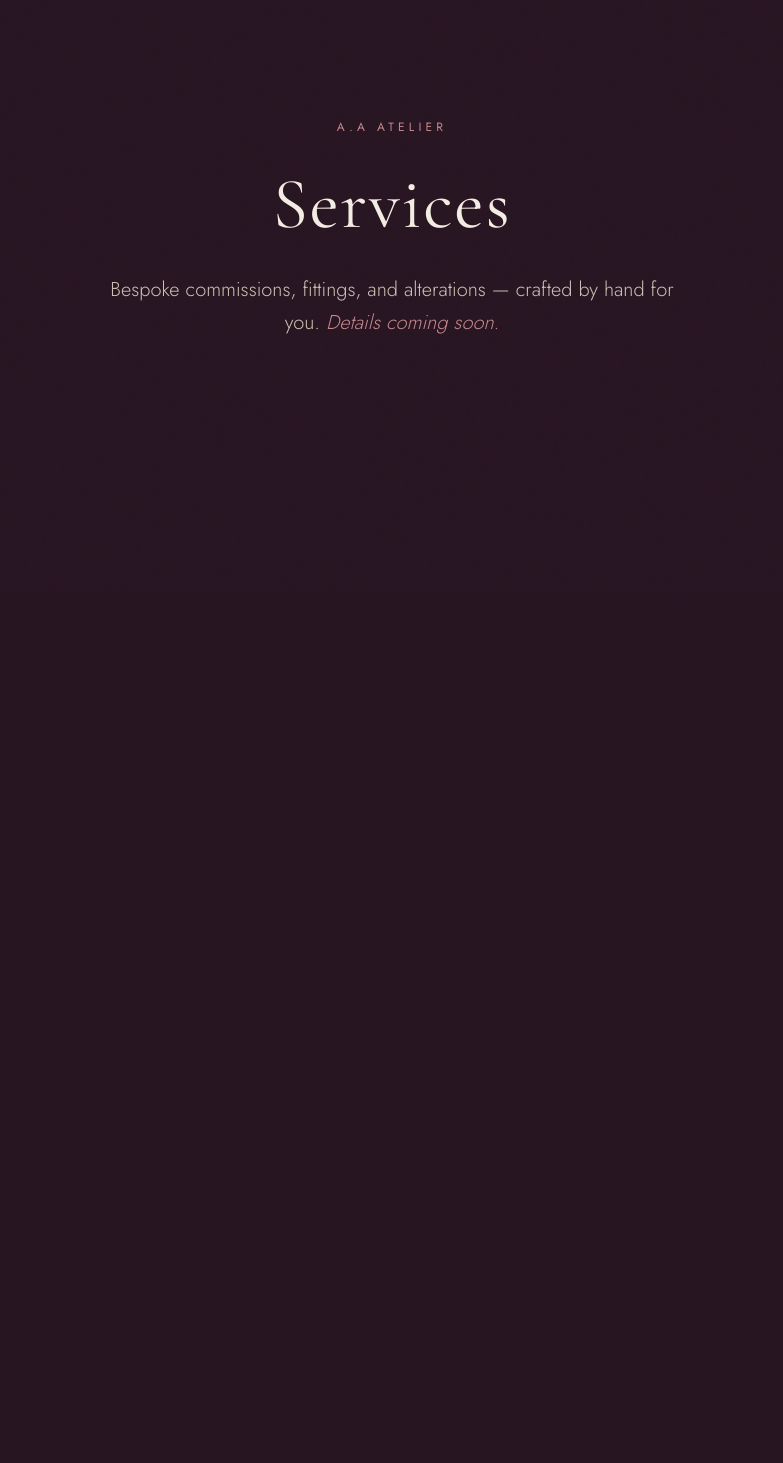
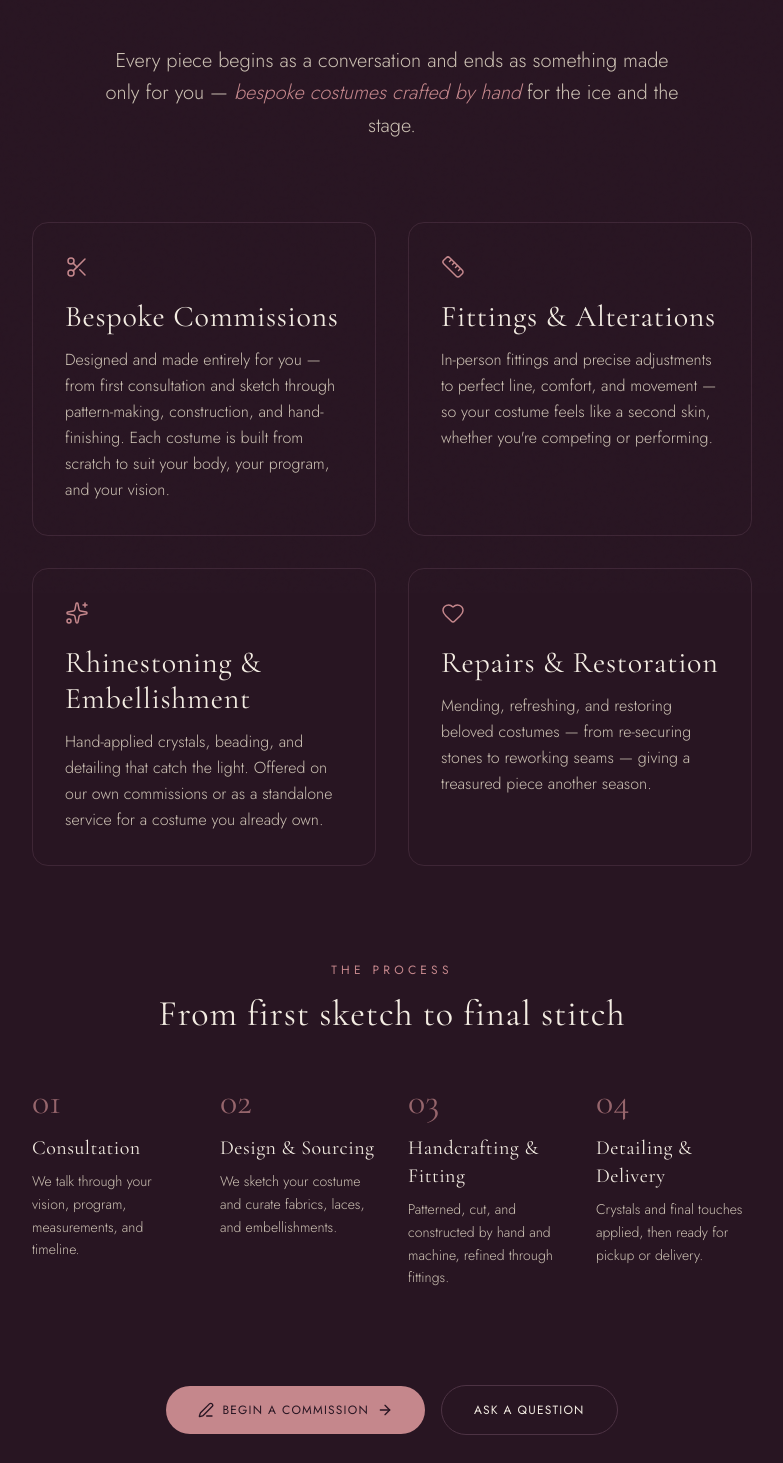
Before and after one commit to alex-noreiga/AA-Atelier, a React (Vite) app in the folder artifacts/order-status/: page /services in a window 1280 px wide. Shown: the part 207-1670 px from the top of the page, without its empty margins (248-1031 px from the left). Before the commit the page ends 800 px from the top, so only its background shows below. Built offline with nearby package versions, Linux system fonts and the light colour scheme.

Commit message:
fix: reorder services in navbar and enhance services page layout and content

```diff
--- a/artifacts/order-status/src/components/navbar.tsx
+++ b/artifacts/order-status/src/components/navbar.tsx
@@ -10,10 +10,10 @@ import {
 
 const NAV_LINKS = [
   { to: "/", label: "Home" },
-  { to: "/services", label: "Services" },
   { to: "/order", label: "Custom Order" },
   { to: "/status", label: "Order Status" },
   { to: "/about", label: "About" },
+  { to: "/services", label: "Services" },
   { to: "/shop", label: "Shop" },
   { to: "/contact", label: "Contact" },
 ] as const;
--- a/artifacts/order-status/src/pages/services.tsx
+++ b/artifacts/order-status/src/pages/services.tsx
@@ -1,9 +1,81 @@
+import { Link } from "wouter";
+import {
+  ArrowRight,
+  Heart,
+  PenLine,
+  Ruler,
+  Scissors,
+  Sparkles,
+  type LucideIcon,
+} from "lucide-react";
 import { PageShell } from "@/components/page-shell";
+
+interface Service {
+  icon: LucideIcon;
+  title: string;
+  description: string;
+}
+
+const SERVICES: Service[] = [
+  {
+    icon: Scissors,
+    title: "Bespoke Commissions",
+    description:
+      "Designed and made entirely for you — from first consultation and sketch through pattern-making, construction, and hand-finishing. Each costume is built from scratch to suit your body, your program, and your vision.",
+  },
+  {
+    icon: Ruler,
+    title: "Fittings & Alterations",
+    description:
+      "In-person fittings and precise adjustments to perfect line, comfort, and movement — so your costume feels like a second skin, whether you're competing or performing.",
+  },
+  {
+    icon: Sparkles,
+    title: "Rhinestoning & Embellishment",
+    description:
+      "Hand-applied crystals, beading, and detailing that catch the light. Offered on our own commissions or as a standalone service for a costume you already own.",
+  },
+  {
+    icon: Heart,
+    title: "Repairs & Restoration",
+    description:
+      "Mending, refreshing, and restoring beloved costumes — from re-securing stones to reworking seams — giving a treasured piece another season.",
+  },
+];
+
+const PROCESS: { step: string; title: string; description: string }[] = [
+  {
+    step: "01",
+    title: "Consultation",
+    description:
+      "We talk through your vision, program, measurements, and timeline.",
+  },
+  {
+    step: "02",
+    title: "Design & Sourcing",
+    description:
+      "We sketch your costume and curate fabrics, laces, and embellishments.",
+  },
+  {
+    step: "03",
+    title: "Handcrafting & Fitting",
+    description:
+      "Patterned, cut, and constructed by hand and machine, refined through fittings.",
+  },
+  {
+    step: "04",
+    title: "Detailing & Delivery",
+    description:
+      "Crystals and final touches applied, then ready for pickup or delivery.",
+  },
+];
 
 export default function Services() {
   return (
-    <PageShell>
-      <div className="w-full max-w-2xl z-10 mx-auto text-center animate-in fade-in zoom-in-95 duration-1000">
+    <PageShell align="top">
+      <div className="w-full max-w-3xl z-10 mx-auto px-6 pt-24 pb-20 animate-in fade-in zoom-in-95 duration-1000">
+        {/* Header */}
+        <div className="text-center">
           <p className="text-primary text-xs tracking-[0.35em] uppercase mb-8">
             A.A Atelier
           </p>
@@ -11,9 +83,83 @@ export default function Services() {
             Services
           </h1>
           <p className="text-muted-foreground font-light text-lg md:text-xl max-w-xl mx-auto leading-relaxed">
-          Bespoke commissions, fittings, and alterations — crafted by hand for
-          you. <span className="italic text-primary">Details coming soon.</span>
+            Every piece begins as a conversation and ends as something made only
+            for you —{" "}
+            <span className="italic text-primary">
+              bespoke costumes crafted by hand
+            </span>{" "}
+            for the ice and the stage.
           </p>
+        </div>
+
+        {/* Service cards */}
+        <div className="mt-20 grid sm:grid-cols-2 gap-6 md:gap-8">
+          {SERVICES.map(({ icon: Icon, title, description }) => (
+            <div
+              key={title}
+              className="border border-border/60 rounded-2xl p-8 hover:border-primary/50 transition-colors"
+              data-testid={`service-${title.toLowerCase().replace(/[^a-z]+/g, "-").replace(/^-|-$/g, "")}`}
+            >
+              <Icon
+                className="w-6 h-6 text-primary mb-5"
+                strokeWidth={1.5}
+              />
+              <h2 className="font-serif text-2xl md:text-3xl text-foreground mb-3">
+                {title}
+              </h2>
+              <p className="text-muted-foreground font-light leading-relaxed">
+                {description}
+              </p>
+            </div>
+          ))}
+        </div>
+
+        {/* How it works */}
+        <div className="mt-24">
+          <div className="text-center mb-12">
+            <p className="text-primary text-xs tracking-[0.35em] uppercase mb-4">
+              The Process
+            </p>
+            <h2 className="font-serif text-3xl md:text-4xl text-foreground">
+              From first sketch to final stitch
+            </h2>
+          </div>
+          <ol className="grid gap-8 md:grid-cols-4">
+            {PROCESS.map(({ step, title, description }) => (
+              <li key={step}>
+                <span className="block font-serif text-4xl text-primary/70 mb-3">
+                  {step}
+                </span>
+                <h3 className="font-serif text-xl text-foreground mb-2">
+                  {title}
+                </h3>
+                <p className="text-muted-foreground font-light text-sm leading-relaxed">
+                  {description}
+                </p>
+              </li>
+            ))}
+          </ol>
+        </div>
+
+        {/* CTA */}
+        <div className="mt-24 flex flex-col sm:flex-row items-center justify-center gap-4">
+          <Link
+            to="/order"
+            className="group inline-flex items-center gap-2 bg-primary text-primary-foreground hover:bg-primary/90 px-8 py-4 rounded-full tracking-widest uppercase text-xs transition-all duration-300 hover:shadow-[0_0_24px_rgba(209,156,151,0.25)]"
+            data-testid="cta-begin-commission"
+          >
+            <PenLine className="w-4 h-4" />
+            Begin a Commission
+            <ArrowRight className="w-4 h-4 group-hover:translate-x-1 transition-transform" />
+          </Link>
+          <Link
+            to="/contact"
+            className="group inline-flex items-center gap-2 border border-border text-foreground hover:border-primary hover:text-primary px-8 py-4 rounded-full tracking-widest uppercase text-xs transition-all duration-300"
+            data-testid="cta-ask-question"
+          >
+            Ask a Question
+          </Link>
+        </div>
       </div>
     </PageShell>
   );
```
Lines whose indentation alone changed are shown as unchanged.
